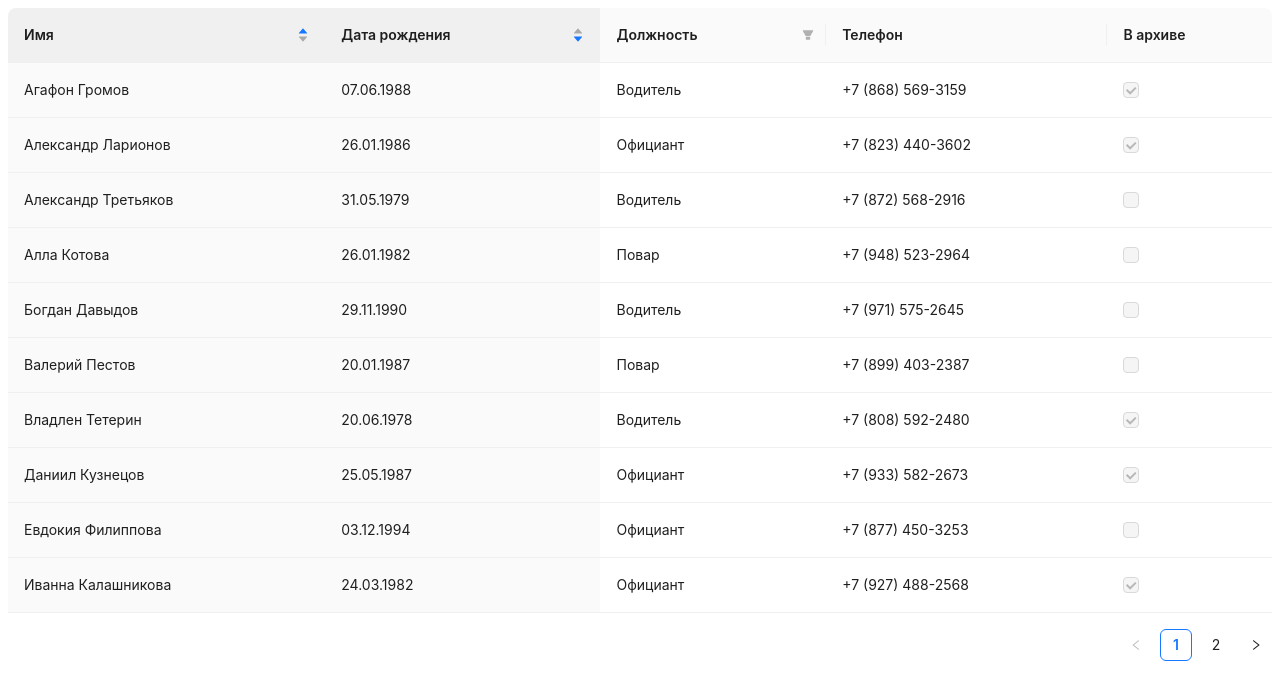
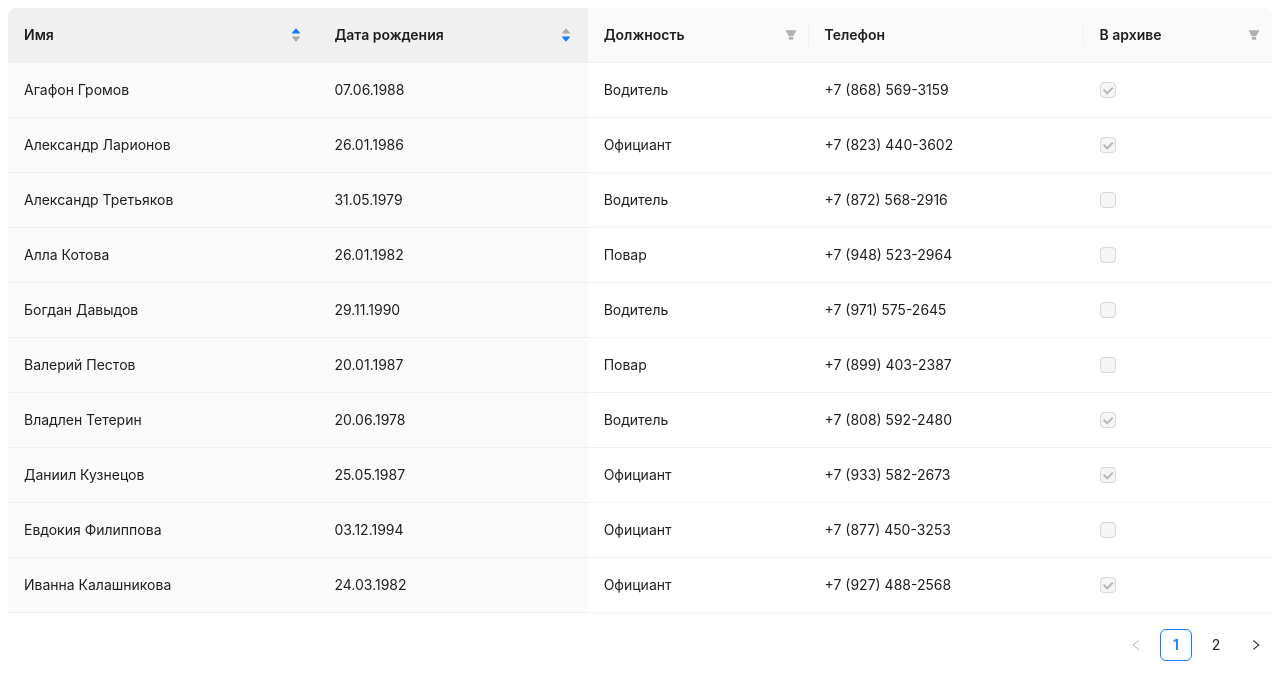
Before and after one commit to Otec-S/pizza-soft-test, a React (Vite) app: page / in a window 1280 px wide. Shown: the top 700 px of the page. Built offline with nearby package versions, Linux system fonts and the light colour scheme.

Commit message:
feat настроил фильтрацию по статусу

```diff
--- a/src/pages/employees-list/employees-list.tsx
+++ b/src/pages/employees-list/employees-list.tsx
@@ -68,23 +68,7 @@ const columns: TableColumnsType<IEmployee> = [
         text: "Водитель",
         value: "driver",
       },
-      // {
-      //   text: "Submenu",
-      //   value: "Submenu",
-      //   children: [
-      //     {
-      //       text: "Green",
-      //       value: "Green",
-      //     },
-      //     {
-      //       text: "Black",
-      //       value: "Black",
-      //     },
-      //   ],
-      // },
     ],
-    // specify the condition of filtering result
-    // here is that finding the name started with `value`
     onFilter: (value, record) => record.role.indexOf(value as string) === 0,
   },
   {
@@ -100,6 +84,17 @@ const columns: TableColumnsType<IEmployee> = [
       ) : (
         <Checkbox defaultChecked={false} disabled />
       ),
+    filters: [
+      {
+        text: "В архиве",
+        value: "true",
+      },
+      {
+        text: "Не в архиве",
+        value: "false",
+      },
+    ],
+    onFilter: (value, record) => record.isArchive.toString() === value,
   },
   // {
   //   title: "Age",
```
